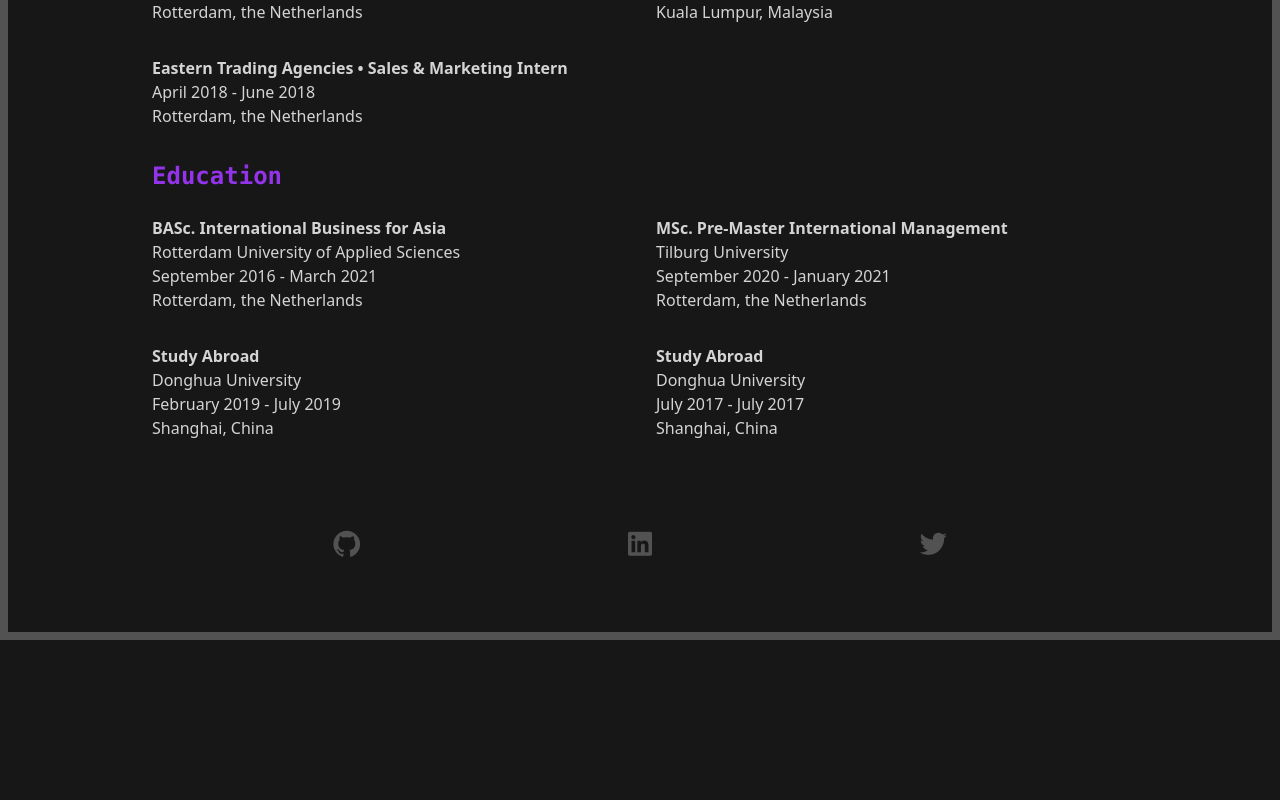
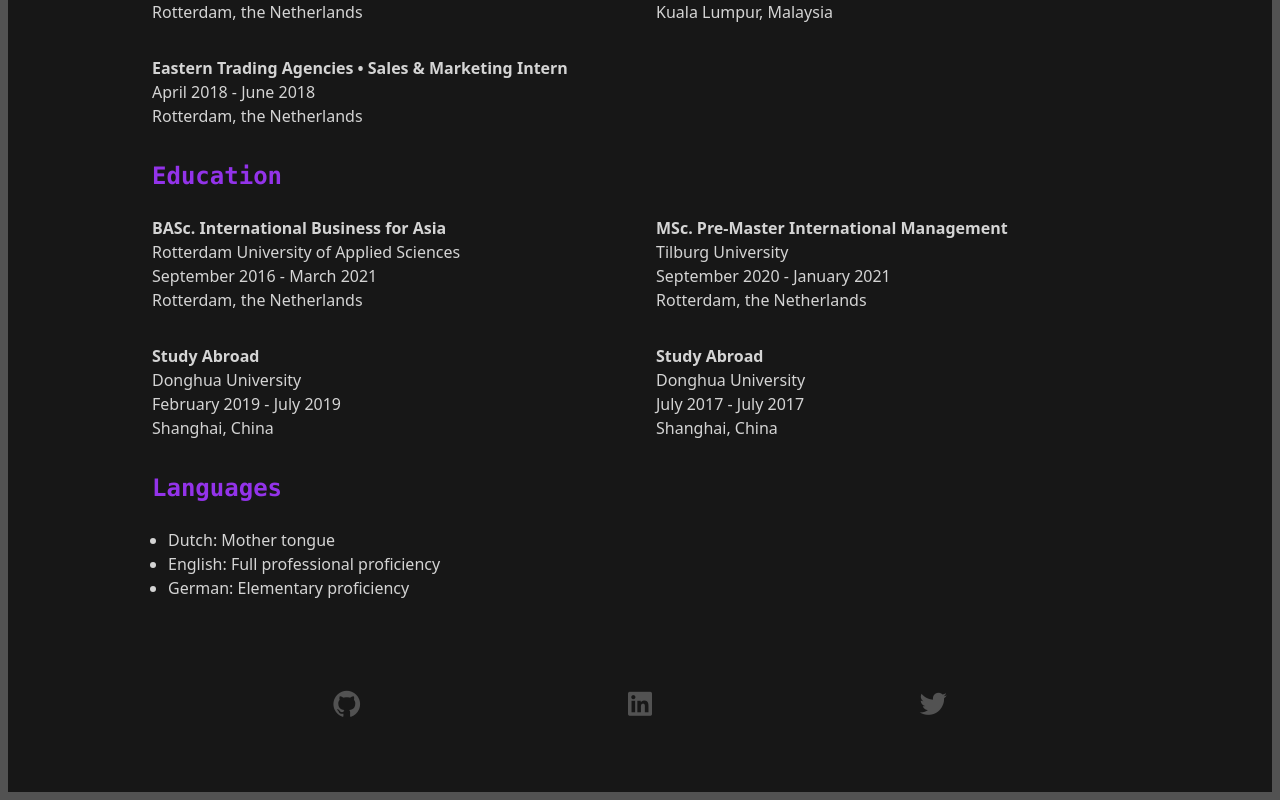
Before and after one commit to YinChuRijnaard/curriculum-vitae, a Next.js app: page / in a window 1280 px wide. Shown: the part 820-1620 px from the top of the page. Before the commit the page ends 1460 px from the top, so only its background shows below. Built offline with nearby package versions, Linux system fonts and the light colour scheme.

Commit message:
Added languages section

```diff
--- /dev/null
+++ b/components/Languages.tsx
@@ -0,0 +1,17 @@
+export const Languages = () => {
+  return (
+    <div className="p-4">
+      <h1 className="font-mono text-2xl font-bold text-purple-600">
+        Languages
+      </h1>
+
+      <br />
+
+      <ul className="list-disc pl-4">
+        <li>Dutch: Mother tongue </li>
+        <li>English: Full professional proficiency</li>
+        <li>German: Elementary proficiency </li>
+      </ul>
+    </div>
+  );
+};
--- a/pages/index.tsx
+++ b/pages/index.tsx
@@ -7,6 +7,7 @@
 import { Skills } from "../components/Skills";
 import { Experience } from "../components/Experience";
 import { Education } from "../components/Education";
+import { Languages } from "../components/Languages";
 import { Footer } from "../components/Footer";
 
 const Home: NextPage = () => {
@@ -28,6 +29,7 @@
         <Skills />
         <Experience />
         <Education />
+        <Languages />
         <Footer />
       </main>
     </>
```
